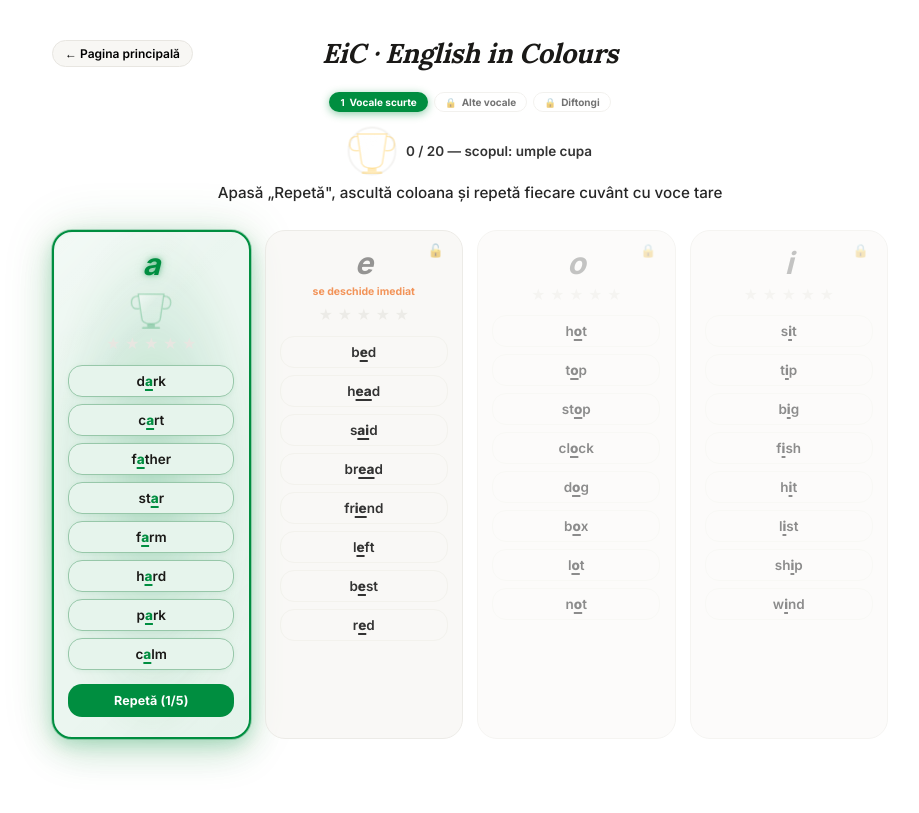
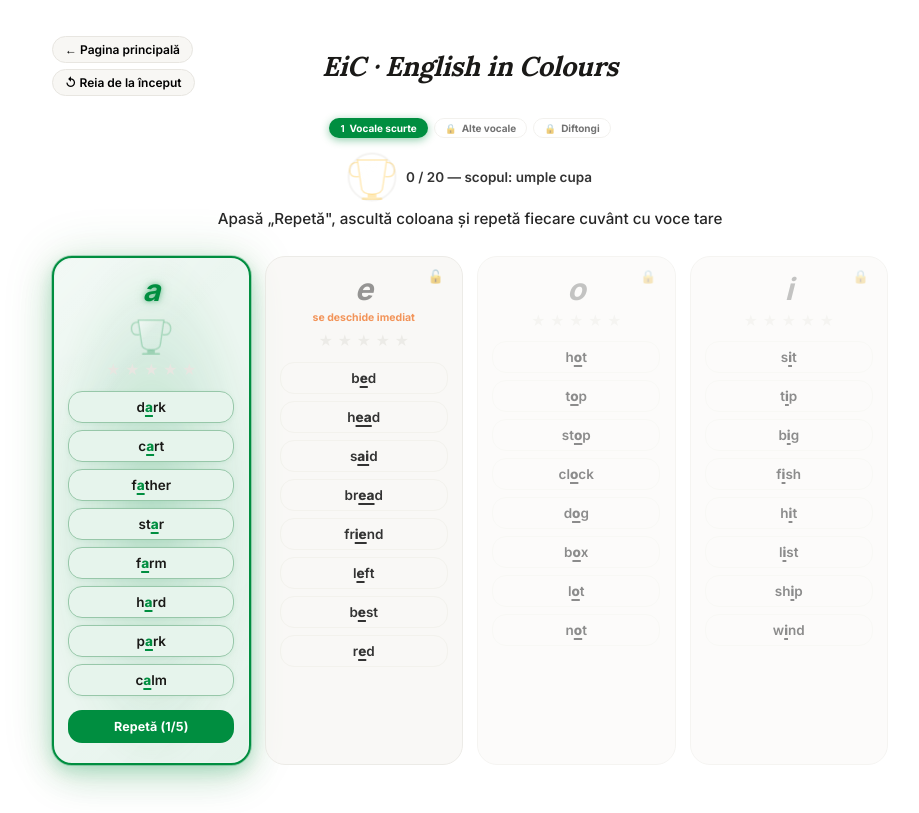
Before and after one commit to NetsurferX/eic-next, a Next.js app: page /learn in a window 1280 px wide. Shown: the whole page, without its empty margins (170-1089 px from the left). Built offline with nearby package versions, Linux system fonts and the light colour scheme.

Commit message:
buton reluare joc

```diff
--- a/src/app/globals.css
+++ b/src/app/globals.css
@@ -1117,6 +1117,14 @@ button, textarea, input { font-family: var(--font-sans); }
   transition: background .15s;
 }
 .lesson-back-btn:hover { background: var(--color-surface-2); }
+.lesson-restart-btn {
+  font-family: inherit;
+  cursor: pointer;
+}
+.lesson-restart-btn:disabled {
+  opacity: .5;
+  cursor: wait;
+}
 
 /* ── Cupă de umplere generică — folosită pentru cupa de nivel din header,
    cupa proprie a fiecărei coloane (progres 0-5 stele) și cupa mare din
@@ -1315,12 +1323,25 @@ button, textarea, input { font-family: var(--font-sans); }
 .lesson-stepper-pill {
   display: inline-flex; align-items: center; gap: 5px;
   font-size: 10px; font-weight: 700;
+  font-family: inherit;
   padding: 3px 10px;
   border-radius: 999px;
   border: 1.5px solid var(--color-border);
+  background: none;
   color: var(--color-text-secondary);
   opacity: .55;
-  transition: opacity .25s, background .25s, color .25s, border-color .25s;
+  cursor: not-allowed;
+  transition: opacity .25s, background .25s, color .25s, border-color .25s, transform .15s;
+}
+/* Done or current levels are navigable — clicking jumps back to that
+   level so an already-passed learner can freely pick any of its columns. */
+.lesson-stepper-pill.is-done,
+.lesson-stepper-pill.is-current {
+  cursor: pointer;
+}
+.lesson-stepper-pill.is-done:hover,
+.lesson-stepper-pill.is-current:hover {
+  transform: translateY(-1px);
 }
 .lesson-stepper-pill.is-done {
   opacity: .85;
@@ -1520,6 +1541,16 @@ button, textarea, input { font-family: var(--font-sans); }
   text-decoration-color: var(--lesson-color);
   text-underline-offset: 2.7px;
   text-decoration-thickness: 2px;
+}
+/* AME-5.3 §3.3 — the /ɔɪ/ column's mark ("oy"/"oi") splits into the nucleus
+   (still the column's pink) and the y/i glide, which is always red with the
+   hook diacritic (ỷ/ỉ), matching the semivowel convention used elsewhere in
+   EiC rather than being flattened into one solid colour. */
+.lesson-word-mark-nucleus { color: var(--lesson-color); }
+.lesson-word-mark-glide { color: #FF0000; }
+.lesson-col.is-locked .lesson-word-mark-nucleus,
+.lesson-col.is-locked .lesson-word-mark-glide {
+  color: var(--color-text-muted);
 }
 .lesson-col.is-locked .lesson-word {
   color: var(--color-text-muted);
--- a/src/app/learn/page.tsx
+++ b/src/app/learn/page.tsx
@@ -12,13 +12,21 @@ const POP_DURATION_MS = 5000    // how long the per-column cup→star pop animat
 const LEVEL_POP_MS = 1800       // how long the big level-cup celebration plays
 const REVEAL_MS = 900           // how long a freshly-unlocked column's reveal-in animation plays
 
+// AME-5.3 §3.3 (Semivocala Y/I — T6): the offglide of /ɔɪ/ ("oy"/"oi") is
+// its own semivowel and must render red with the hook diacritic (ỷ/ỉ),
+// same convention as any other y/i-semivowel elsewhere in the app — not
+// swallowed into the diphthong's single pink colour. Only the last
+// (oɪ) column's marks are two-letter nucleus+glide pairs, so the split
+// only ever applies there.
+const GLIDE_HOOK: Record<string, string> = { y: 'ỷ', Y: 'Ỷ', i: 'ỉ', I: 'Ỉ' }
+
 // Renders a word letter by letter so that (a) the letters carrying the
 // target sound keep their colour and (b) whichever letter (or, for the
 // underlined target-sound group, the whole group at once) is being spoken
 // right now can pop up and glow. The underlined group is rendered as a
 // SINGLE span (not letter-by-letter) so that scaling it up doesn't make its
 // own letters overlap each other — it inflates as one coherent block.
-function MarkedWord({ text, mark, activeIndex }: { text: string; mark: string; activeIndex: number | null }) {
+function MarkedWord({ text, mark, activeIndex, glideMark }: { text: string; mark: string; activeIndex: number | null; glideMark?: boolean }) {
   const idx = text.toLowerCase().indexOf(mark.toLowerCase())
 
   if (idx === -1) {
@@ -37,13 +45,23 @@ function MarkedWord({ text, mark, activeIndex }: { text: string; mark: string; a
   const after    = text.slice(markEnd)
   const activeInMark = activeIndex !== null && activeIndex >= idx && activeIndex < markEnd
 
+  // Split "oy"/"oi" into nucleus (o, pink — the column colour) + glide
+  // (y/i, red with hook diacritic), instead of one flat-coloured span.
+  const glideChar = markText.slice(-1)
+  const canSplitGlide = !!glideMark && markText.length === 2 && GLIDE_HOOK[glideChar]
+
   return (
     <>
       {[...before].map((ch, i) => (
         <span key={`b${i}`} className={`lw-letter ${activeIndex === i ? 'is-sounding' : ''}`}>{ch}</span>
       ))}
       <span className={`lw-letter lesson-word-mark ${activeInMark ? 'is-sounding' : ''}`}>
-        {markText}
+        {canSplitGlide ? (
+          <>
+            <span className="lesson-word-mark-nucleus">{markText.slice(0, -1)}</span>
+            <span className="lesson-word-mark-glide">{GLIDE_HOOK[glideChar]}</span>
+          </>
+        ) : markText}
       </span>
       {[...after].map((ch, i) => {
         const globalIndex = markEnd + i
@@ -330,6 +348,43 @@ export default function LearnPage() {
     setPlayingLetterIndex(null)
   }, [])
 
+  // ── "Începe jocul de la început" — wipe all progress and go back to
+  //    lvl1/column 0, same shape as a brand-new visitor. Guarded behind a
+  //    confirm() since it's destructive and there's no undo. ──
+  const restartGame = useCallback(() => {
+    if (isPlayingRep) return
+    if (!window.confirm('Sigur vrei să începi jocul de la început? Tot progresul salvat (stele, coloane deblocate) va fi șters.')) return
+    stopPlayback()
+    setLevelIndex(0)
+    setUnlockedLevels(LEVELS.map((_, i) => i === 0))
+    setColUnlocked(LEVELS.map((_, i) => [i === 0, false, false, false]))
+    setStarsEarned(LEVELS.map(() => [0, 0, 0, 0]))
+    setActive(0)
+    setAllDone(false)
+    setCelebrating(false)
+    setReadyToContinue(false)
+    setFreePracticeCount(0)
+    setLevelCelebrating(false)
+    setShowLevelOverlay(false)
+    setJustRevealedIndex(null)
+    try { localStorage.removeItem(STORAGE_KEY) } catch { /* ignore */ }
+  }, [isPlayingRep, stopPlayback])
+
+  // ── Stepper pill click — lets someone who has already finished (or is
+  //    currently on) a level jump back to it and freely pick any of its
+  //    already-unlocked columns, instead of only ever seeing the active
+  //    level. Locked (future) levels stay inert. ──
+  const goToLevel = useCallback((i: number) => {
+    if (isPlayingRep) return
+    const done = i < levelIndex || (i === levelIndex && allDone)
+    const isCurrent = i === levelIndex && !allDone
+    if (!done && !isCurrent) return // locked — nothing to do
+    if (i === levelIndex) return
+    stopPlayback()
+    setLevelIndex(i)
+    setActive(0)
+  }, [isPlayingRep, levelIndex, allDone, stopPlayback])
+
   let buttonLabel: string
   if (isPlayingRep) buttonLabel = 'Repetă în glas'
   else if (readyToContinue) buttonLabel = 'Continuă →'
@@ -342,6 +397,9 @@ export default function LearnPage() {
         <div className="lesson-top-links">
           <Link href="/" className="lesson-back-btn" onClick={stopPlayback}>← Pagina principală</Link>
           {/* ADAPT: schimbă "/culise" cu ruta reală a hero-ului, dacă diferă */}
+          <button type="button" className="lesson-back-btn lesson-restart-btn" onClick={restartGame} disabled={isPlayingRep}>
+            ↺ Reia de la început
+          </button>
         </div>
         <h1 className="lesson-title">EiC · English in Colours</h1>
       </div>
@@ -353,16 +411,24 @@ export default function LearnPage() {
             const isCurrent = i === levelIndex && !allDone
             const locked = i > levelIndex
             const pillStyle = { '--pill-color': lv.lessons[0].color } as CSSProperties
+            // Someone who has already passed a level (or is on the current
+            // one) can jump back to it and freely choose any of its columns —
+            // only genuinely future/locked levels stay inert.
+            const isNavigable = done || isCurrent
             return (
-              <div
+              <button
+                type="button"
                 key={lv.id}
                 className={`lesson-stepper-pill ${done ? 'is-done' : ''} ${isCurrent ? 'is-current' : ''} ${locked ? 'is-locked' : ''}`}
                 style={pillStyle}
-                title={lv.name}
+                title={locked ? lv.name : `${lv.name} — alege o coloană`}
+                onClick={() => goToLevel(i)}
+                disabled={!isNavigable}
+                aria-current={isCurrent ? 'step' : undefined}
               >
                 <span className="lesson-stepper-dot" aria-hidden="true">{done ? '✓' : locked ? '🔒' : i + 1}</span>
                 <span className="lesson-stepper-label">{lv.name.replace(/^Nivelul \d+ · /, '')}</span>
-              </div>
+              </button>
             )
           })}
         </div>
@@ -439,7 +505,7 @@ export default function LearnPage() {
                       key={w.text}
                       className={`lesson-word ${isPlaying ? 'is-playing' : ''}`}
                     >
-                      <MarkedWord text={w.text} mark={w.mark} activeIndex={isPlaying ? playingLetterIndex : null} />
+                      <MarkedWord text={w.text} mark={w.mark} activeIndex={isPlaying ? playingLetterIndex : null} glideMark={l.id === 'oi'} />
                     </div>
                   )
                 })}
```
